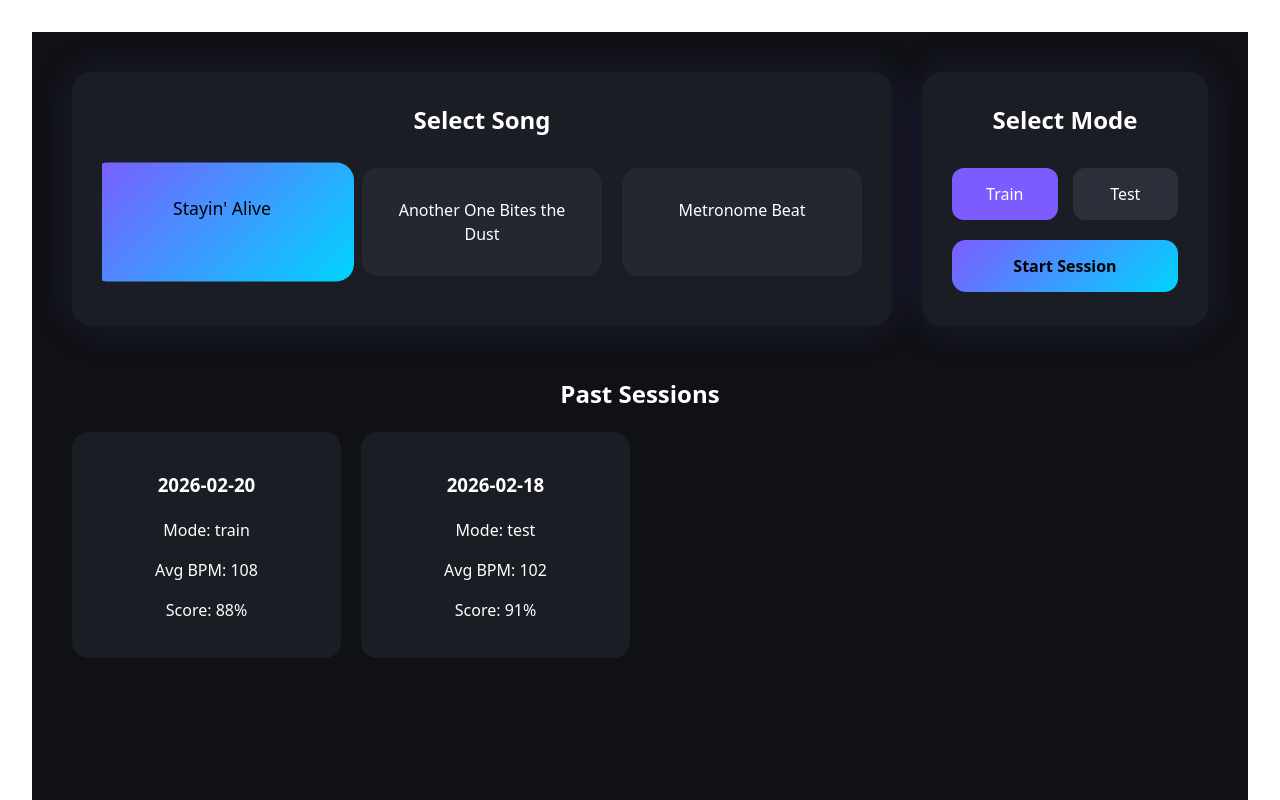
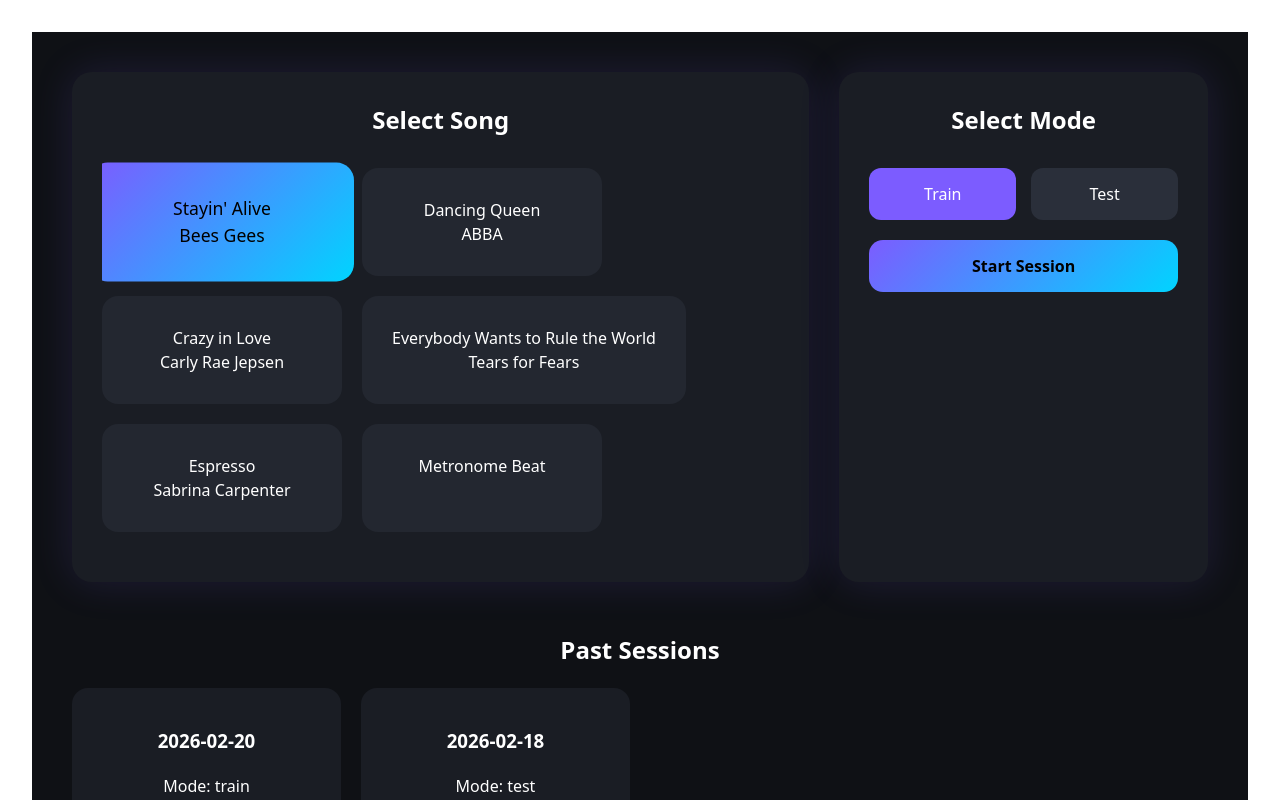
Before and after one commit to jmags14/PulseCoach, a React app in the folder frontend/: page /dashboard in a window 1280 px wide. Shown: the top 800 px of the page. Built offline with nearby package versions, Linux system fonts and the light colour scheme; the HTML template or start-up script is replaced by a standard one.

Commit message:
adding songs

```diff
--- a/frontend/src/components/SongCarousel.tsx
+++ b/frontend/src/components/SongCarousel.tsx
@@ -1,9 +1,12 @@
 import "../styles/SongCarousel.css";
 
 const songs = [
-  { id: "staying_alive", name: "Stayin' Alive" },
-  { id: "another_one", name: "Another One Bites the Dust" },
-  { id: "beat_only", name: "Metronome Beat" },
+  { id: "staying_alive", name: "Stayin' Alive", artist: "Bees Gees" },
+  { id: "dancing_queen", name: "Dancing Queen", artist: "ABBA" },
+  { id: "crazy_love", name: "Crazy in Love", artist: "Carly Rae Jepsen" },
+  { id: "rule_world", name: "Everybody Wants to Rule the World", artist: "Tears for Fears" },
+  { id: "espresso", name: "Espresso", artist: "Sabrina Carpenter" },
+  { id: "beat_only", name: "Metronome Beat", artist: "" },
 ];
 
 type Props = {
@@ -23,6 +26,8 @@
           onClick={() => onSelect(song.id)}
         >
           {song.name}
+          <br />
+          {song.artist}
         </div>
       ))}
     </div>
--- a/frontend/src/pages/CPRsession.tsx
+++ b/frontend/src/pages/CPRsession.tsx
@@ -96,9 +96,17 @@
 
         if (song === "beat_only") {
             startMetronome(110);
-        } else {
+        } else if (song === "dancing_queen"){
             // play the actual song file
             // e.g. new Audio(`/songs/${song}.mp3`).play();
+        } else if (song === "crazy_love"){
+
+        } else if (song === "rule_world") {
+
+        } else if (song === "espresso"){
+
+        } else {
+
         }
     }
 
--- a/frontend/src/pages/Results.tsx
+++ b/frontend/src/pages/Results.tsx
@@ -46,7 +46,6 @@
           <div className="metrics-grid">
             <MetricCard label="BPM" value={metrics?.bpm ?? "--"} highlight={bpmInRange} />
             <MetricCard label="Elbows Locked" value={elbowsLocked ? "Yes" : "No"} highlight={elbowsLocked} />
-            <MetricCard label="Depth" value={metrics?.relativeDepth ?? "--"} />
             <MetricCard label="Compressions" value={metrics?.compressionCount ?? "--"} />
           </div>
         </>
--- a/frontend/src/styles/SongCarousel.css
+++ b/frontend/src/styles/SongCarousel.css
@@ -1,5 +1,6 @@
 .carousel-container {
   display: flex;
+  flex-wrap: wrap;
   gap: 20px;
   overflow-x: auto;
   padding: 20px 0;
```
